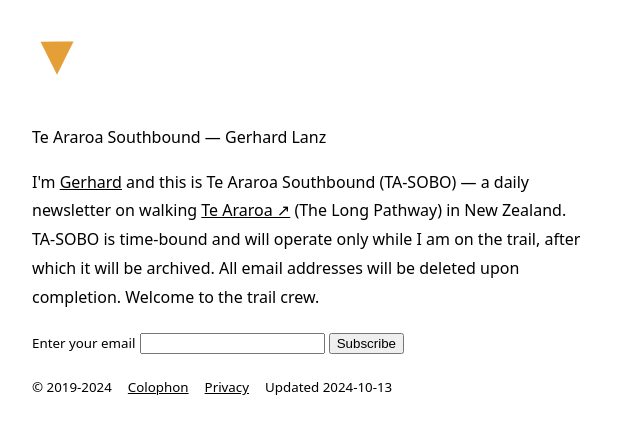
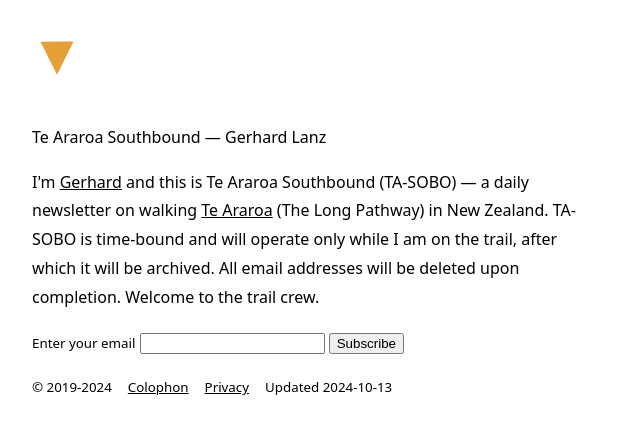
Before and after one commit to gerhardlanz/ta-sobo.gerhardla.nz, a Jekyll site: the page built from index.html, in a window 1280 px wide. Shown: the top 434 px of the page, without its empty margins (0-640 px from the left). Built offline with Jekyll 4.4.1, drawn with Linux system fonts in a browser that asks for light colours.

```diff
--- a/index.html
+++ b/index.html
@@ -4,7 +4,7 @@ permalink: /
 ---
 
 <p>I'm <a href="https://gerhardla.nz">Gerhard</a> and this is Te Araroa Southbound (TA-SOBO) — a daily newsletter
-  on walking <a href="https://www.teararoa.org.nz">Te Araroa ↗</a> (The Long Pathway) in New Zealand. TA-SOBO is
+  on walking <a href="https://www.teararoa.org.nz">Te Araroa</a> (The Long Pathway) in New Zealand. TA-SOBO is
   time-bound and will operate only while I am on the trail, after which it will be archived. All email
   addresses will be deleted upon completion. Welcome to the trail crew.</p>
 
```
